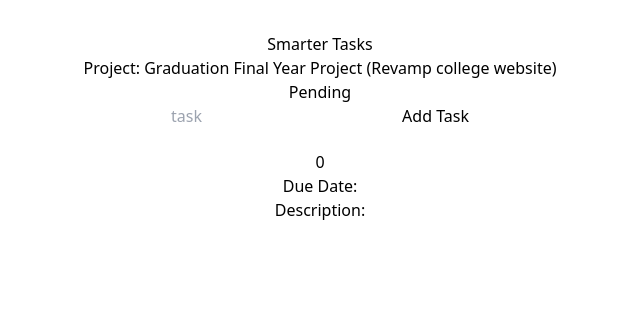
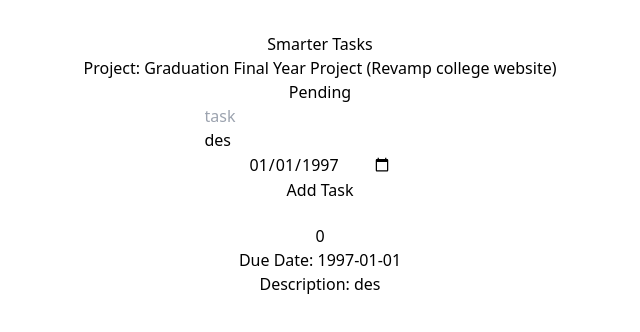
Before and after one commit to irshad2k2/wd301, a React (Vite) app in the folder smarter-tasks/: page / in a window 1280 px wide. Both pictures are taken after a click on the button "Add Task". Shown: the top 332 px of the page, without its empty margins (320-960 px from the left). Built offline with nearby package versions, Linux system fonts and the light colour scheme.

Commit message:
Added description and dueDate field

```diff
--- a/smarter-tasks/src/Task.tsx
+++ b/smarter-tasks/src/Task.tsx
@@ -3,6 +3,8 @@
 
 interface TaskProp {
   title: string;
+  description: string;
+  dueDate: Date;
 }
 
 class Task extends React.Component<TaskProp> {
@@ -10,8 +12,8 @@
     return (
       <div className="TaskItem shadow-md border border-slate-100">
         <h2 className="text-base font-bold my-1">{this.props.title}</h2>
-        <p className="text-sm text-slate-500">Due Date:</p>
-        <p className="text-sm text-slate-500">Description:</p>
+        <p className="text-sm text-slate-500">Due Date: {this.props.dueDate.toString()}</p>
+        <p className="text-sm text-slate-500">Description: {this.props.description}</p>
       </div>
     );
   }
--- a/smarter-tasks/src/TaskForm.tsx
+++ b/smarter-tasks/src/TaskForm.tsx
@@ -7,21 +7,27 @@
 
 interface TaskFormState {
     title: string;
+    description: string;
+    dueDate: any;
 }
 
 class TaskForm extends React.Component<TaskFormProps, TaskFormState> {
     constructor(props: TaskFormProps) {
         super(props);
         this.state = {
-            title: '0'
+            title: '0',
+            description: 'des',
+            dueDate: "1997-01-01",
         }
     }
     render() {
         return (
             <div>
                 <form className="form" onSubmit={this.addTask}>
-                    <input placeholder="task" type="text" value={this.state.title} onChange={this.titleChanged} />
-                    <button type="submit">Add Task</button>
+                    <input placeholder="task" id="todoTitle" type="text" value={this.state.title} onChange={this.titleChanged} required /> <br />
+                    <input placeholder="description" type="text" id="todoDescription" value={this.state.description} onChange={this.descriptionChanged} /> <br />
+                    <input type="date" id="todoDueDate" value={this.state.dueDate} onChange={this.dueDateChanged} required /> <br />
+                    <button type="submit" id="addTaskButton">Add Task</button>
                 </form>
             </div>
         )
@@ -30,18 +36,26 @@
         event.preventDefault();
         const newTask = {
             title: this.state.title,
+            description: this.state.description,
+            dueDate: this.state.dueDate,
         }
         this.props.addTask(newTask);
         this.setState({title: ""});
-        // console.log(`Submitted the form! with ${this.inputRef.current?.value}`);
-        console.log(`Submitted the form! with ${this.state.title} `);
+        console.log(`Submitted the form! with ${this.state.title} and ${this.state.description} and ${this.state.dueDate}`);
     };
+
     titleChanged: React.ChangeEventHandler<HTMLInputElement> = (event) => {
         console.log(`${event.target.value}`);
         this.setState({title: event.target.value})
     }
 
-    // inputRef = React.createRef<HTMLInputElement>();
+    descriptionChanged: React.ChangeEventHandler<HTMLInputElement> = (event) => {
+        this.setState({description: event.target.value})
+    }
+
+    dueDateChanged: React.ChangeEventHandler<HTMLInputElement> = (event) => {
+        this.setState({dueDate: event.target.value})
+    }
 }
 
 export default TaskForm;
--- a/smarter-tasks/src/TaskList.tsx
+++ b/smarter-tasks/src/TaskList.tsx
@@ -6,30 +6,19 @@
   tasks: TaskItem[];
 }
 
-interface State {
-}
+interface State {}
 
 class TaskList extends React.Component<Props, State> {
-  // constructor(props: Props) {
-  //   super(props);
-  //   this.state = {
-  //     tasks: [],
-  //   };
-  // }
-  // componentDidMount(): void {
-  //   const tasks = [
-  //     { title: "wash clothes" },
-  //     { title: "buy choclates" },
-  //     { title: "shift house" },
-  //   ];
-  //   this.setState((state, props) => ({ tasks }));
-  // }
-
   render() {
     return (
       <>
         {this.props.tasks.map((task, idx) => (
-          <Task key={idx} title={task.title}></Task>
+          <Task
+            key={idx}
+            title={task.title}
+            description={task.description}
+            dueDate={task.dueDate}
+          ></Task>
         ))}
       </>
     );
--- a/smarter-tasks/src/types.ts
+++ b/smarter-tasks/src/types.ts
@@ -1,3 +1,5 @@
 export interface TaskItem {
     title: string;
+    description: string;
+    dueDate: Date;
 }
```
